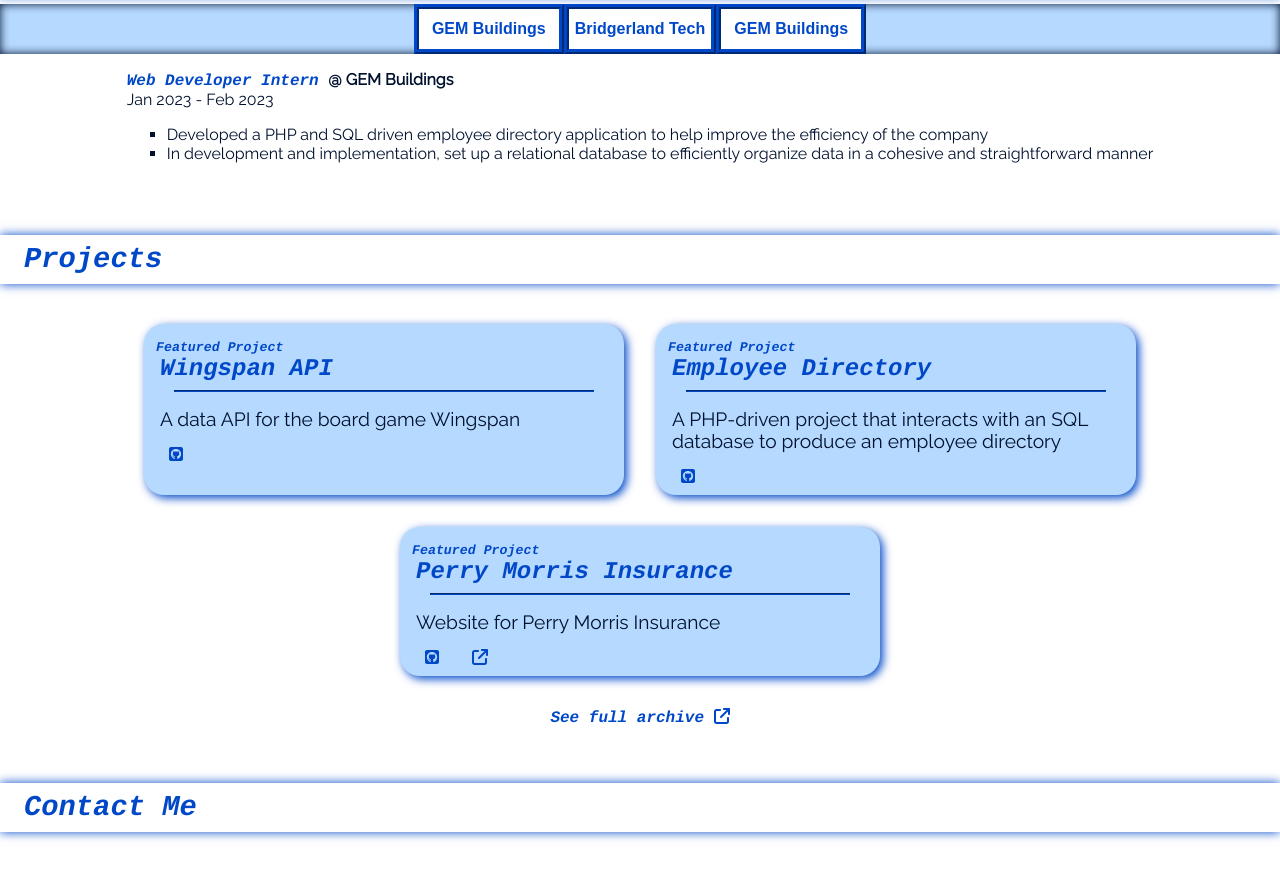
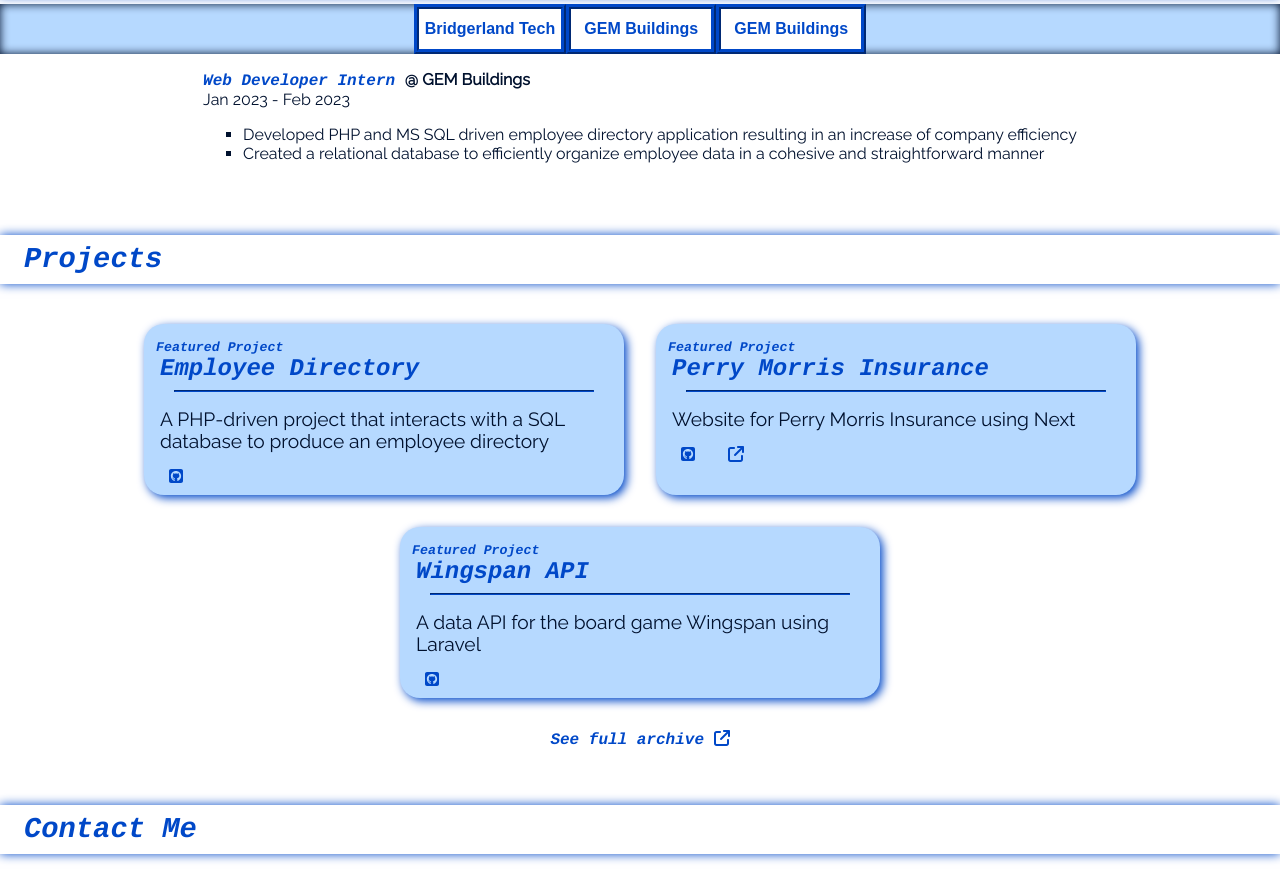
Before and after one commit to jeggli20/my_portfolio, a Next.js app: page / in a window 1280 px wide. Shown: the part 1120-1992 px from the top of the page. Built offline with nearby package versions, Linux system fonts and the light colour scheme.

Commit message:
Work and Project Reorganization
Reorganized my work experience and featured projects to be more accurate chronologically and showcase my projects differently.

```diff
--- a/components/home/Projects.js
+++ b/components/home/Projects.js
@@ -19,26 +19,10 @@
       <div className={classes.projects}>
         <div className={`dm-project ${classes.project}`}>
           <h5>Featured Project</h5>
-          <h4>Wingspan API</h4>
-          <hr />
-          <p>A data API for the board game Wingspan</p>
-          <div className={"project-icons"}>
-            <a
-              href="https://github.com/jeggli20/employee_directory_application"
-              target="_blank"
-              rel="noreferrer"
-              className={`dm-project-icon ${classes["project-icon"]}`}
-            >
-              <FontAwesomeIcon icon={faGithubSquare} className={classes.icon} />
-            </a>
-          </div>
-        </div>
-        <div className={`dm-project ${classes.project}`}>
-          <h5>Featured Project</h5>
           <h4>Employee Directory</h4>
           <hr />
           <p>
-            A PHP-driven project that interacts with an SQL database to produce
+            A PHP-driven project that interacts with a SQL database to produce
             an employee directory
           </p>
           <div className={"project-icons"}>
@@ -56,7 +40,7 @@
           <h5>Featured Project</h5>
           <h4>Perry Morris Insurance</h4>
           <hr />
-          <p>Website for Perry Morris Insurance</p>
+          <p>Website for Perry Morris Insurance using Next</p>
           <div className={classes["project-icons"]}>
             <a
               href="https://github.com/jeggli20/perry-morris-insurance"
@@ -79,6 +63,22 @@
             </a>
           </div>
         </div>
+        <div className={`dm-project ${classes.project}`}>
+          <h5>Featured Project</h5>
+          <h4>Wingspan API</h4>
+          <hr />
+          <p>A data API for the board game Wingspan using Laravel</p>
+          <div className={"project-icons"}>
+            <a
+              href="https://github.com/jeggli20/employee_directory_application"
+              target="_blank"
+              rel="noreferrer"
+              className={`dm-project-icon ${classes["project-icon"]}`}
+            >
+              <FontAwesomeIcon icon={faGithubSquare} className={classes.icon} />
+            </a>
+          </div>
+        </div>
       </div>
       <Link href="/projects" onClick={navCtx.onPageChange}>
         See full archive&nbsp;
--- a/components/home/WorkExperience.js
+++ b/components/home/WorkExperience.js
@@ -16,15 +16,42 @@
         Work Experience
       </h3>
       <div className={`dm-work-tabs ${classes["work-tabs"]}`}>
+        <Button id="job2" onClick={buttonHandler}>
+          Bridgerland Tech
+        </Button>
         <Button id="job1" onClick={buttonHandler}>
           GEM Buildings
-        </Button>
-        <Button id="job2" onClick={buttonHandler}>
-          Bridgerland Tech
         </Button>
         <Button id="job3" onClick={buttonHandler}>
           GEM Buildings
         </Button>
+      </div>
+      <div
+        className={`${classes["job-description"]} ${
+          workId === "job2" ? classes["work-show"] : classes["work-hidden"]
+        }`}
+      >
+        <h4 className={classes["job-title"]}>
+          Student Full Stack Web Developer{" "}
+          <span>@&nbsp;Bridgerland&nbsp;Technical&nbsp;College</span>
+        </h4>
+        <span className={`${classes["job-date"]} ${classes.emphasis}`}>
+          Oct 2022 - March 2023
+        </span>
+        <ul className={classes["job-list"]}>
+          <li>
+            Developed a responsive website for an insurance agency using Next
+            enhancing customer experience
+          </li>
+          <li>
+            Designed an API to automate email notifications for all involved
+            parties
+          </li>
+          <li>
+            Collaborated effectively with team members, ensuring clear
+            communication and efficient role distribution
+          </li>
+        </ul>
       </div>
       <div
         className={`${classes["job-description"]} ${
@@ -39,38 +66,12 @@
         </span>
         <ul className={classes["job-list"]}>
           <li>
-            Developed a PHP and SQL driven employee directory application to
-            help improve the efficiency of the company
+            Developed PHP and MS SQL driven employee directory application
+            resulting in an increase of company efficiency
           </li>
           <li>
-            In development and implementation, set up a relational database to
-            efficiently organize data in a cohesive and straightforward manner
-          </li>
-        </ul>
-      </div>
-      <div
-        className={`${classes["job-description"]} ${
-          workId === "job2" ? classes["work-show"] : classes["work-hidden"]
-        }`}
-      >
-        <h4 className={classes["job-title"]}>
-          Student Full Stack Web Developer{" "}
-          <span>@&nbsp;Bridgerland&nbsp;Technical&nbsp;College</span>
-        </h4>
-        <span className={`${classes["job-date"]} ${classes.emphasis}`}>
-          Oct 2022 - Ongoing
-        </span>
-        <ul className={classes["job-list"]}>
-          <li>
-            Developed website for insurance agency, Perry Morris Insurance,
-            using NextJS to provide customers a reactive experience. Led
-            specifically in form submission development resulting in emails sent
-            to all parties
-          </li>
-          <li>
-            Collaborated in a team setting where roles were distributed out and
-            communication maintained through entire development process creating
-            a cohesive and precise team experience
+            Created a relational database to efficiently organize employee data
+            in a cohesive and straightforward manner
           </li>
         </ul>
       </div>
@@ -87,13 +88,13 @@
         </span>
         <ul className={classes["job-list"]}>
           <li>
-            Worked with Systems Administrator to troubleshoot issues, answer
-            inquiries, and update software helping over 150 employees work
-            efficiently
+            Collaborated with Systems Administrator to troubleshoot issues,
+            answer inquiries, and update software helping over 150 employees
+            have a streamline work experience
           </li>
           <li>
-            Redesigned and developed company intranet using HTML and CSS,
-            modernizing and increasing company functionality
+            Redesigned and improved company intranet using HTML and CSS,
+            creating a modern and more functional experience for employees
           </li>
         </ul>
       </div>
```
